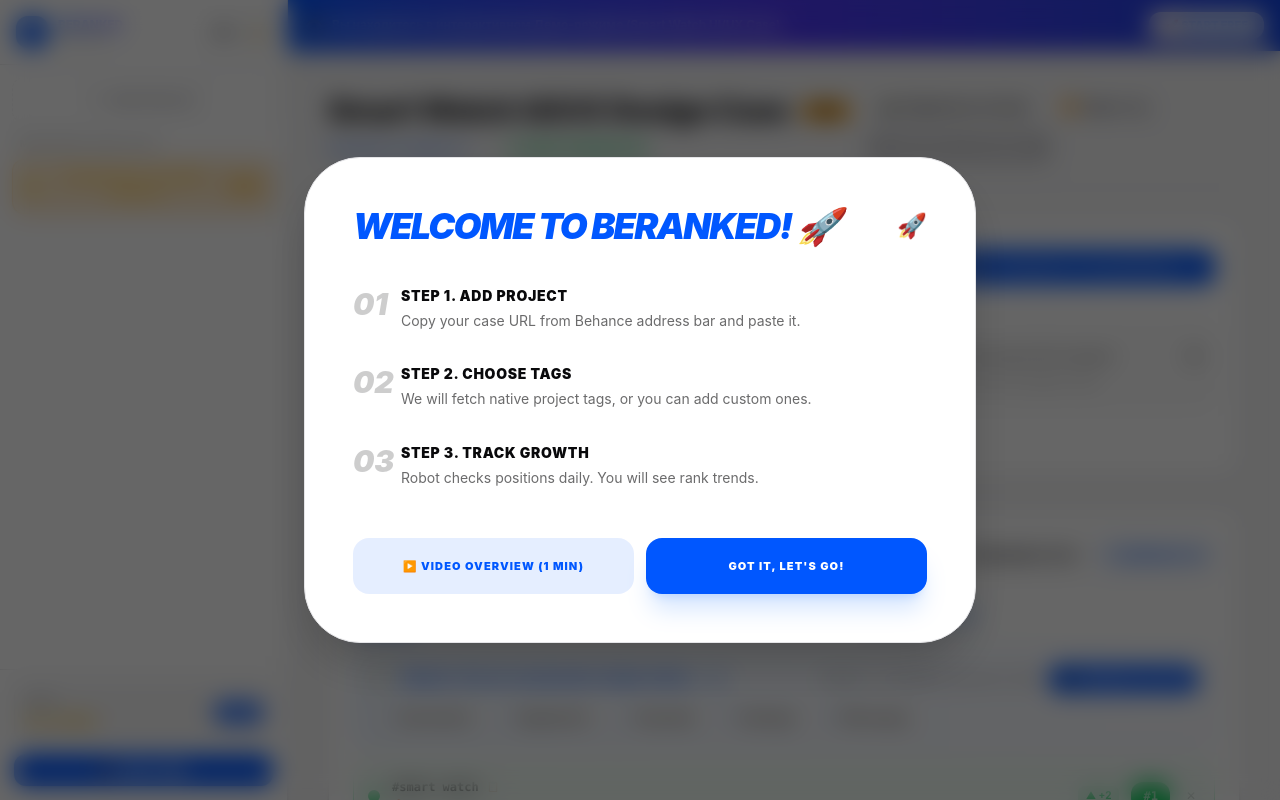
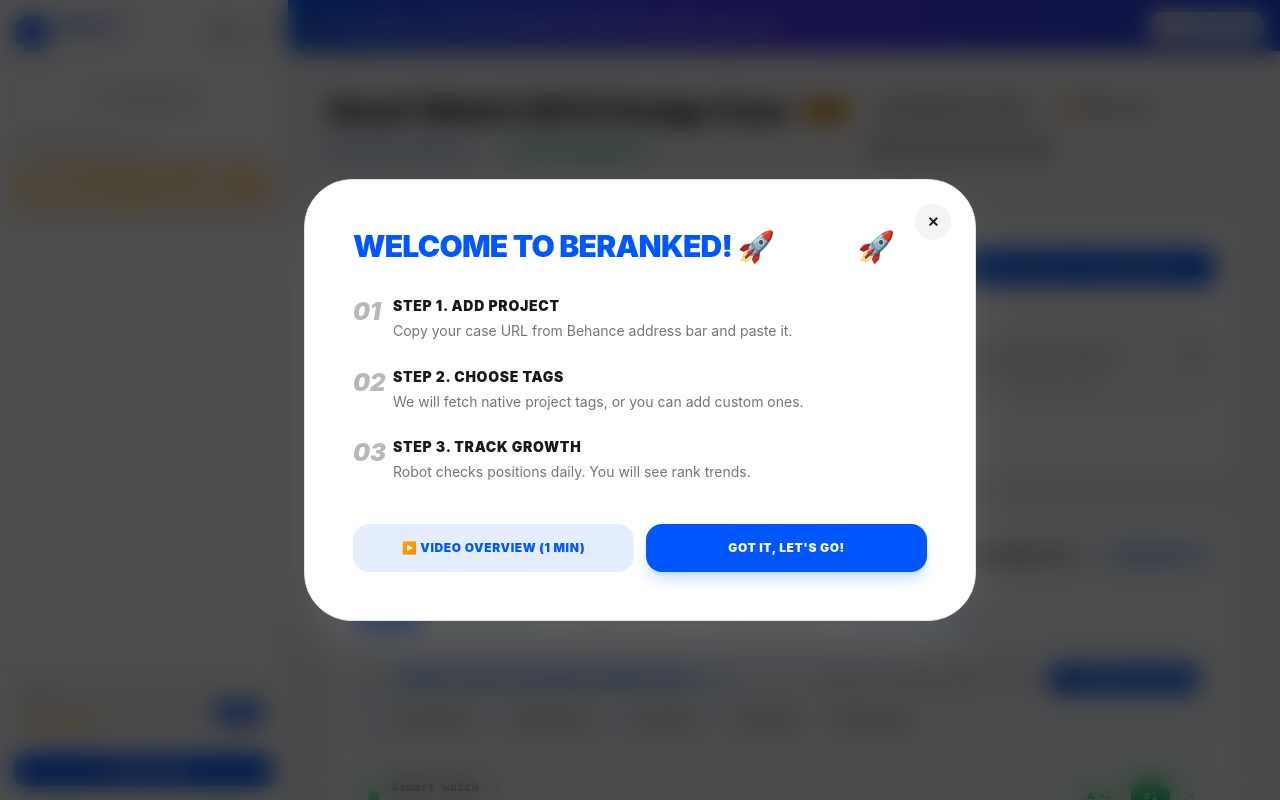
Before and after one commit to vladkharin/behance-tags-saas-front, a React (Vite) app: page /demo in a window 1280 px wide. Built offline with nearby package versions, Linux system fonts and the light colour scheme.

Commit message:
fix(modal): add isOpen guard and close button to WelcomeModal

```diff
--- a/src/components/WelcomeModal.tsx
+++ b/src/components/WelcomeModal.tsx
@@ -3,17 +3,23 @@
 import { useTheme } from "../context/ThemeContextInstance";
 
 interface WelcomeModalProps {
+  isOpen?: boolean;
   onClose: () => void;
+  onOpenTutorial?: () => void;
   onOpenVideoTutorial?: () => void;
 }
 
 export const WelcomeModal: React.FC<WelcomeModalProps> = ({
+  isOpen = true,
   onClose,
+  onOpenTutorial,
   onOpenVideoTutorial,
 }) => {
   const { t } = useTranslation();
   const { theme } = useTheme();
   const isDark = theme === "dark";
+
+  if (!isOpen) return null;
 
   const handleClose = () => {
     localStorage.setItem("onboarding_complete", "true");
@@ -22,51 +28,77 @@
 
   const handleWatchVideo = () => {
     handleClose();
-    if (onOpenVideoTutorial) {
+    if (onOpenTutorial) {
+      onOpenTutorial();
+    } else if (onOpenVideoTutorial) {
       onOpenVideoTutorial();
     }
   };
 
   return (
-    <div className="fixed inset-0 z-[100] flex items-center justify-center p-6 bg-black/60 backdrop-blur-md animate-in fade-in duration-300">
+    <div
+      onClick={handleClose}
+      className="fixed inset-0 z-[100] flex items-center justify-center p-4 sm:p-6 bg-black/70 backdrop-blur-md animate-in fade-in duration-200"
+    >
       <div
-        className={`max-w-2xl w-full p-8 md:p-12 rounded-[3rem] md:rounded-[3.5rem] border shadow-2xl transition-all ${
-          isDark ? "bg-[#111111] border-white/5 shadow-black text-white" : "bg-white border-behance-border text-behance-black"
+        onClick={(e) => e.stopPropagation()}
+        className={`max-w-2xl w-full p-6 sm:p-10 md:p-12 rounded-3xl md:rounded-[3rem] border shadow-2xl transition-all animate-in zoom-in-95 duration-200 relative ${
+          isDark
+            ? "bg-[#111111] border-white/10 shadow-black text-white"
+            : "bg-white border-zinc-200 text-zinc-900 shadow-zinc-400/30"
         }`}
       >
-        <div className="flex justify-between items-center mb-8 md:mb-10">
-          <h2 className="text-2xl md:text-4xl font-black uppercase tracking-tighter italic text-behance-blue">
+        {/* CLOSE BUTTON */}
+        <button
+          onClick={handleClose}
+          type="button"
+          className="absolute top-6 right-6 w-9 h-9 rounded-full bg-zinc-100 dark:bg-white/10 hover:bg-zinc-200 dark:hover:bg-white/20 flex items-center justify-center text-sm font-bold transition-all cursor-pointer"
+        >
+          ✕
+        </button>
+
+        {/* HEADER */}
+        <div className="flex justify-between items-center mb-6 sm:mb-8 pr-8">
+          <h2 className="text-xl sm:text-2xl md:text-3xl font-black uppercase tracking-tight text-behance-blue">
             {t("onboarding.title")}
           </h2>
-          <span className="text-2xl">🚀</span>
+          <span className="text-2xl sm:text-3xl">🚀</span>
         </div>
 
-        <div className="grid gap-6 md:gap-8 mb-10 md:mb-12">
+        {/* STEPS */}
+        <div className="grid gap-4 sm:gap-6 mb-8 sm:mb-10">
           {[1, 2, 3].map((num) => (
-            <div key={num} className="flex gap-5 md:gap-6 items-start">
-              <span className="text-2xl md:text-3xl font-black opacity-20 italic shrink-0 w-6">0{num}</span>
+            <div key={num} className="flex gap-4 items-start">
+              <span className="text-xl sm:text-2xl font-black opacity-30 italic shrink-0 w-6">
+                0{num}
+              </span>
               <div className="space-y-1">
-                <h4 className="font-black uppercase text-xs md:text-sm tracking-wider">{t(`onboarding.step${num}.h`)}</h4>
-                <p className="text-xs md:text-sm opacity-60 leading-relaxed">{t(`onboarding.step${num}.p`)}</p>
+                <h4 className="font-black uppercase text-xs sm:text-sm tracking-wider">
+                  {t(`onboarding.step${num}.h`)}
+                </h4>
+                <p className="text-xs sm:text-sm opacity-60 leading-relaxed">
+                  {t(`onboarding.step${num}.p`)}
+                </p>
               </div>
             </div>
           ))}
         </div>
 
+        {/* BUTTONS */}
         <div className="flex flex-col sm:flex-row gap-3">
           <button
             onClick={handleWatchVideo}
             type="button"
-            className="flex-1 py-4 md:py-5 rounded-2xl bg-behance-blue/10 text-behance-blue font-black uppercase text-[10px] md:text-[11px] tracking-widest hover:bg-behance-blue hover:text-white transition-all cursor-pointer text-center"
+            className="flex-1 py-3.5 sm:py-4 rounded-2xl bg-behance-blue/10 text-behance-blue font-black uppercase text-xs tracking-wider hover:bg-behance-blue hover:text-white transition-all cursor-pointer text-center"
           >
-            {t("onboarding.videoGuide") || "▶️ Video Overview (1 min)"}
+            {t("onboarding.videoGuide") || "▶️ Видео-обзор (1 мин)"}
           </button>
           <button
             onClick={handleClose}
             type="button"
-            className="flex-1 py-4 md:py-5 rounded-2xl bg-behance-blue text-white font-black uppercase text-[10px] md:text-[11px] tracking-widest shadow-xl shadow-blue-500/20 hover:scale-[1.02] active:scale-95 transition-all cursor-pointer text-center"
+            className="flex-1 py-3.5 sm:py-4 rounded-2xl bg-behance-blue hover:bg-behance-darkBlue text-white font-black uppercase text-xs tracking-wider shadow-lg shadow-blue-500/25 hover:scale-[1.02] active:scale-95 transition-all cursor-pointer text-center"
           >
-            {t("onboarding.button")}
+            {t("onboarding.button") || "Понятно, погнали!"}
           </button>
         </div>
       </div>
```
